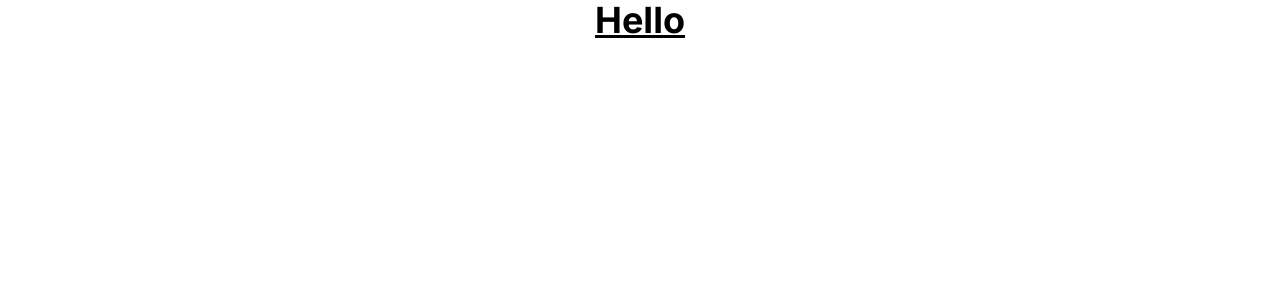
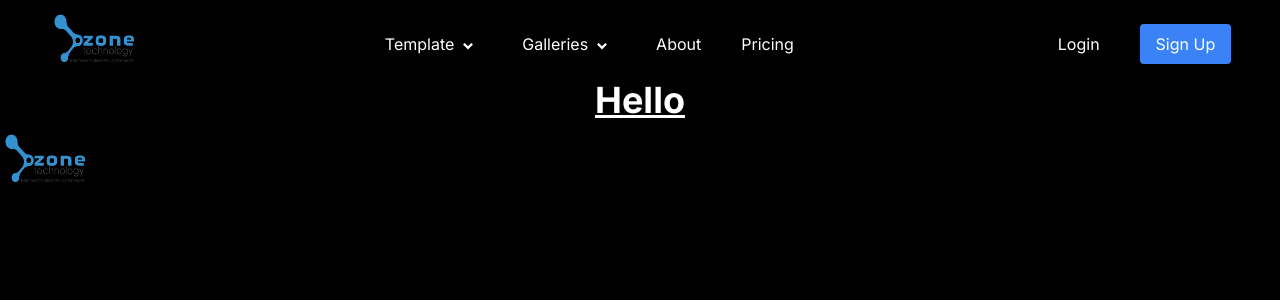
Before and after one commit to ozone-tech-dev/Falcon, a Next.js app in the folder portfolio/: page / in a window 1280 px wide. Shown: the top 300 px of the page. Built offline with nearby package versions, Linux system fonts and the light colour scheme.

Commit message:
header add

```diff
--- a/portfolio/src/app/globals.css
+++ b/portfolio/src/app/globals.css
@@ -8,3 +8,7 @@
     text-wrap: balance;
   }
 }
+
+body {
+  @apply bg-black text-white;
+}
--- a/portfolio/src/app/layout.js
+++ b/portfolio/src/app/layout.js
@@ -1,6 +1,7 @@
 import { Inter } from "next/font/google";
 import "./globals.css";
-
+import { Header, header } from "@/components/global/Header";
+import { Footer } from "@/components/global/Footer";
 const inter = Inter({ subsets: ["latin"] });
 
 export const metadata = {
@@ -11,7 +12,11 @@ export const metadata = {
 export default function RootLayout({ children }) {
   return (
     <html lang="en">
-      <body className={inter.className}>{children}</body>
+      <body className={inter.className}>
+        <Header/>
+        {children}
+        <Footer/>
+        </body>
     </html>
   );
 }
--- /dev/null
+++ b/portfolio/src/components/global/Footer.jsx
@@ -0,0 +1,28 @@
+import React from 'react'
+import Image from 'next/image'
+import Logo from '../../assets/logo/ozon.png'
+
+
+export const Footer = () => {
+  return (
+    <div>
+        <div>
+        <div>
+            <div>
+            <a href="/">
+            <Image
+            src={Logo}
+            alt="Picture of the author"
+            className='w-24 h-20'
+            />
+            </a>
+            </div>
+            <div></div>
+            <div></div>
+            <div></div>
+        </div>
+        <div></div>
+    </div>
+    </div>
+  )
+}
--- /dev/null
+++ b/portfolio/src/components/global/Header.jsx
@@ -0,0 +1,38 @@
+import React from 'react'
+import Image from 'next/image'
+import Logo from '../../assets/logo/ozon.png'
+import { RiArrowDropDownLine } from "react-icons/ri";
+
+export const Header = () => {
+  return (
+    <div className='flex justify-center gap-60 '>
+        <div>
+            <a href="/">
+            <Image
+            src={Logo}
+            alt="Picture of the author"
+            className='w-24 h-20'
+            />
+            </a>
+        </div>
+        <div className='flex gap-10  relative top-8 '>
+            <a href="#template" className='flex hover:underline'>
+                <p className='text-white ' >Template </p>
+                <small><RiArrowDropDownLine className='w-7 h-7'/></small>
+            </a>
+            <a href="#galleries " className='flex hover:underline'>
+                <p className='text-white'>Galleries</p>
+                <small><RiArrowDropDownLine className='w-7 h-7'/></small>
+            </a>
+            <a href="#about" className='text-white hover:underline'>About</a>
+            <a href="#pricing" className='text-white hover:underline'>Pricing</a>
+        </div>
+        <div className=' relative top-6'>
+            <div className='flex gap-4'>
+                <button className='text-white bg-black px-6 py-2 rounded focus-visible:disabled'>Login</button>
+                <button className='text-white bg-blue-500 px-4 py-2 rounded'>Sign Up</button>
+            </div>
+        </div>
+    </div>
+  )
+}
```
Also changed, not shown: portfolio/package.json (+5 -4 lines), portfolio/src/assets/logo/ozon.png (added), 1 other file (tests, documents, lock files or other folders).
